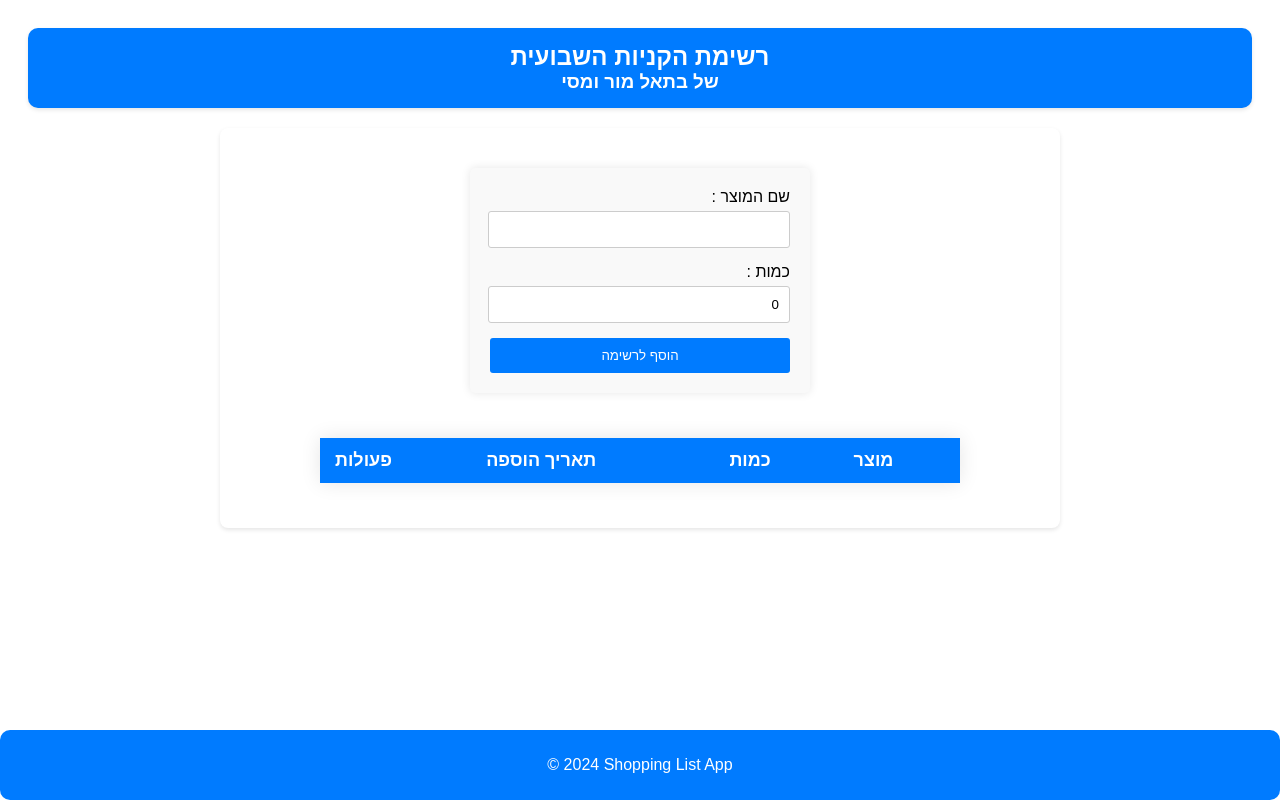
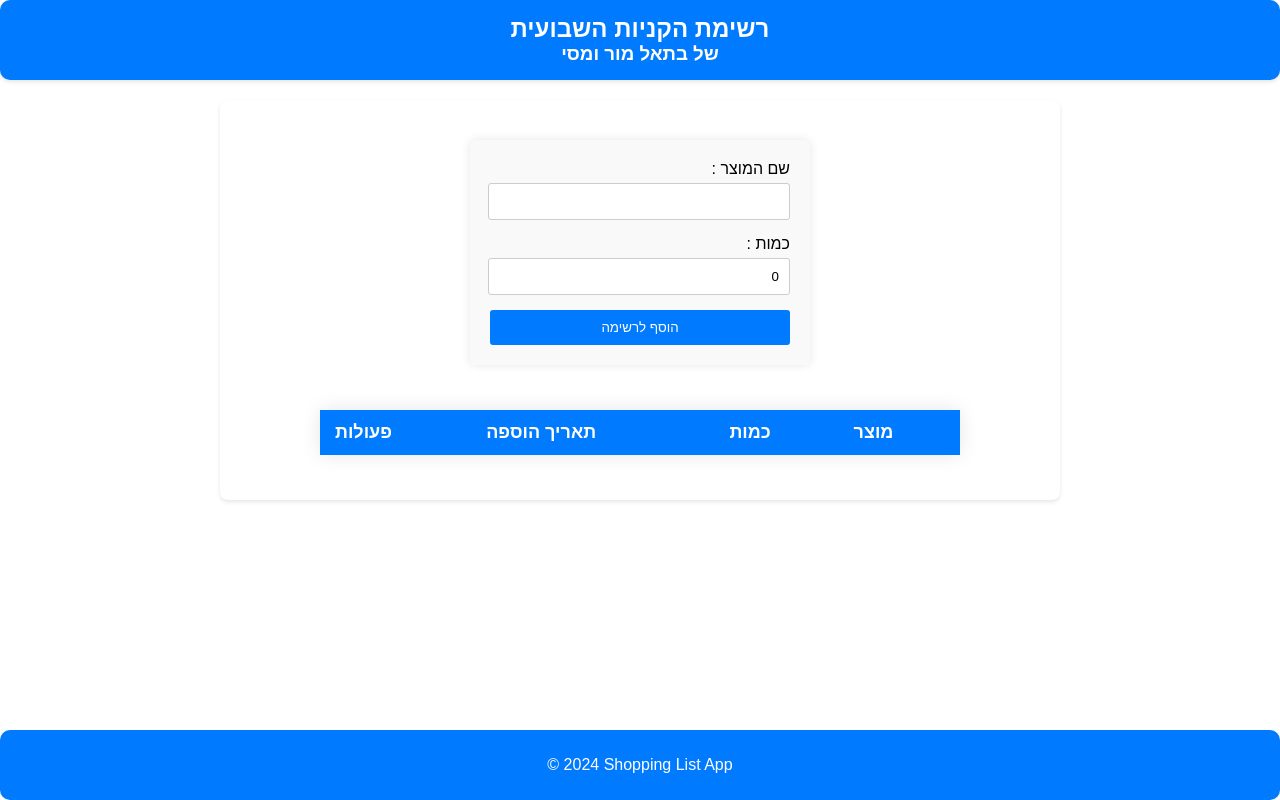
Before and after one commit to morrevah10/shopping-list, an Angular app: page / in a window 1280 px wide. Built offline with nearby package versions, Linux system fonts and the light colour scheme.

Commit message:
befor-first-deploy

```diff
--- a/src/app/root/app.component.scss
+++ b/src/app/root/app.component.scss
@@ -1,10 +1,9 @@
-
 
   .app-container {
+    width: 100%;
     display: flex;
     flex-direction: column;
     align-items: center;
-    padding: 20px;
   }
 
   .header {
--- a/src/index.html
+++ b/src/index.html
@@ -2,7 +2,7 @@
 <html lang="en">
 <head>
   <meta charset="utf-8">
-  <title>MyStarter</title>
+  <title>PninaShoppingList</title>
   <base href="/">
   <meta name="viewport" content="width=device-width, initial-scale=1">
   <link rel="icon" type="image/x-icon" href="favicon.ico">
--- a/src/styles.scss
+++ b/src/styles.scss
@@ -1 +1,6 @@
 /* You can add global styles to this file, and also import other style files */
+body, html {
+    height: 100%;
+    margin: 0;
+    font-family: Arial, sans-serif;
+  }
```
Also changed, not shown: 1 other file (tests, documents, lock files or other folders).
